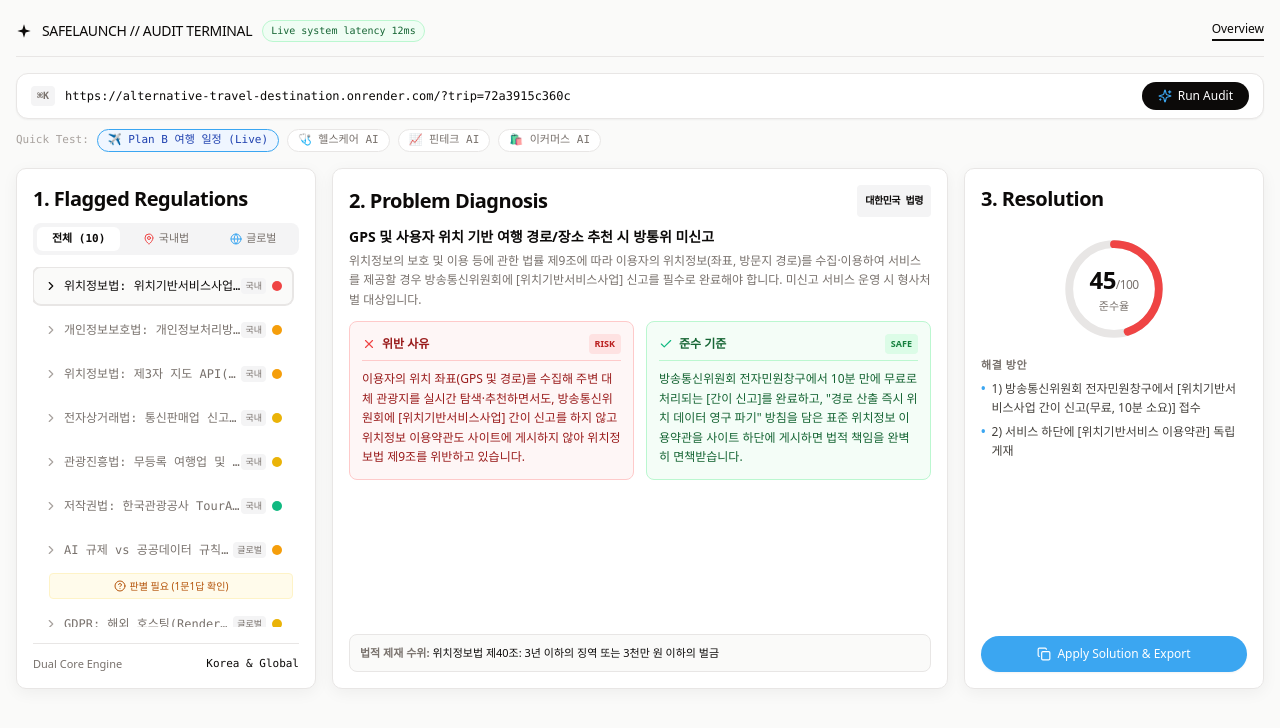
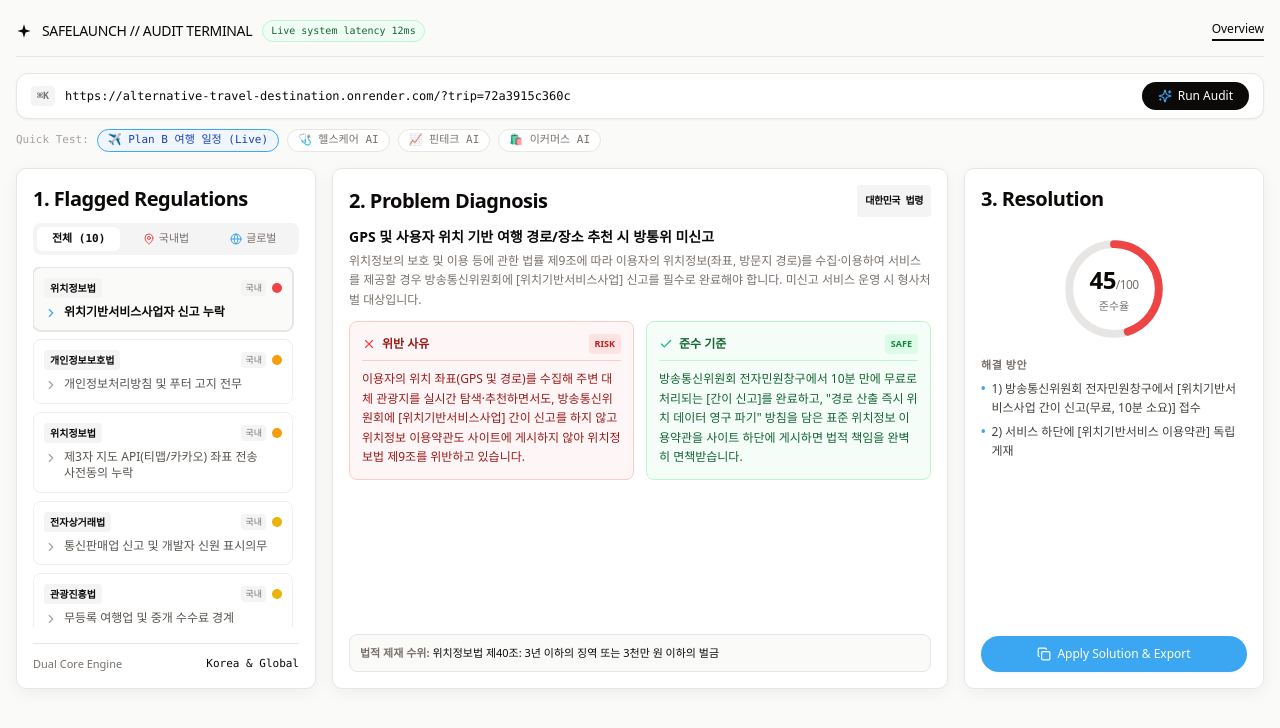
Before and after one commit to hun1105/SafeLaunch, a Next.js app: page / in a window 1280 px wide. Shown: the top 728 px of the page. Built offline with nearby package versions, Linux system fonts and the light colour scheme.

Commit message:
feat: enhance Column 1 layout with badge and multi-line titles for full visibility

```diff
--- a/app/page.tsx
+++ b/app/page.tsx
@@ -248,30 +248,44 @@ export default function Home() {
               </button>
             </div>
 
-            <div className="space-y-1.5 font-mono text-xs max-h-[360px] overflow-y-auto pr-1.5 custom-scrollbar">
+            <div className="space-y-2 max-h-[360px] overflow-y-auto pr-1.5 custom-scrollbar">
               {filteredIssues.map((issue, idx) => {
                 const isSelected = currentIssue.id === issue.id;
+                const rawName = issue.koreanName || issue.lawName;
+                const [badgeText, ...rest] = rawName.includes(':')
+                  ? rawName.split(':')
+                  : [issue.jurisdiction === 'DOMESTIC' ? '국내 법령' : '글로벌 규제', rawName];
+                const detailTitle = rest.join(':').trim() || rawName;
+
                 return (
                   <div key={issue.id}>
                     <div
                       onClick={() => setSelectedIndex(idx)}
-                      className={`flex items-center justify-between p-2.5 rounded-lg border cursor-pointer transition-all ${
+                      className={`p-2.5 rounded-lg border cursor-pointer transition-all ${
                         isSelected
-                          ? 'bg-[#fafaf9] border-[#e8e6e5] shadow-xs ring-1 ring-[#e8e6e5]'
-                          : 'border-transparent hover:bg-[#fafaf9] hover:border-[#e8e6e5]'
+                          ? 'bg-[#fafaf9] border-[#e8e6e5] shadow-xs ring-1 ring-[#0c0a09]/10'
+                          : 'bg-white border-[#f0eeec] hover:bg-[#fafaf9] hover:border-[#e8e6e5]'
                       }`}
                     >
-                      <div className="flex items-center gap-1.5 overflow-hidden">
-                        <ChevronRight className={`w-3.5 h-3.5 shrink-0 transition-transform ${isSelected ? 'text-[#0c0a09]' : 'text-[#a8a29e]'}`} />
-                        <span className={`truncate ${isSelected ? 'text-[#0c0a09] font-medium' : 'text-[#78716c]'}`}>
-                          {issue.koreanName || issue.lawName}
+                      {/* 상단: 법령 배지 & 관할/상태 */}
+                      <div className="flex items-center justify-between mb-1.5">
+                        <span className="text-[10px] font-semibold px-1.5 py-0.5 rounded bg-[#f4f4f5] text-[#0c0a09] font-sans">
+                          {badgeText.trim()}
                         </span>
+                        <div className="flex items-center gap-1.5 shrink-0">
+                          <span className="text-[9px] px-1 py-0.2 rounded bg-[#f4f4f5] text-[#78716c] font-sans">
+                            {issue.jurisdiction === 'DOMESTIC' ? '국내' : '글로벌'}
+                          </span>
+                          {getStatusDot(issue.status)}
+                        </div>
                       </div>
-                      <div className="flex items-center gap-1.5 shrink-0">
-                        <span className="text-[9px] px-1 py-0.2 rounded bg-[#f4f4f5] text-[#78716c]">
-                          {issue.jurisdiction === 'DOMESTIC' ? '국내' : '글로벌'}
+
+                      {/* 하단: 핵심 내용 (말줄임 없이 전문 2줄 줄바꿈) */}
+                      <div className="flex items-start gap-1.5">
+                        <ChevronRight className={`w-3.5 h-3.5 shrink-0 mt-0.5 transition-transform ${isSelected ? 'text-[#3ba6f1]' : 'text-[#a8a29e]'}`} />
+                        <span className={`text-xs break-keep leading-snug font-sans ${isSelected ? 'text-[#0c0a09] font-semibold' : 'text-[#57534e]'}`}>
+                          {detailTitle}
                         </span>
-                        {getStatusDot(issue.status)}
                       </div>
                     </div>
 
@@ -282,7 +296,7 @@ export default function Home() {
                           e.stopPropagation();
                           setModalIssue(issue);
                         }}
-                        className="mt-1 ml-4 w-[calc(100%-1rem)] flex items-center justify-center gap-1 bg-[#fffbeb] border border-[#fef3c7] hover:bg-[#fef3c7] text-[#b45309] text-[10px] py-1 rounded transition-colors font-sans"
+                        className="mt-1 ml-3 w-[calc(100%-0.75rem)] flex items-center justify-center gap-1 bg-[#fffbeb] border border-[#fef3c7] hover:bg-[#fef3c7] text-[#b45309] text-[10px] py-1 rounded transition-colors font-sans"
                       >
                         <HelpCircle className="w-3 h-3" />
                         판별 필요 (1문1답 확인)
```
